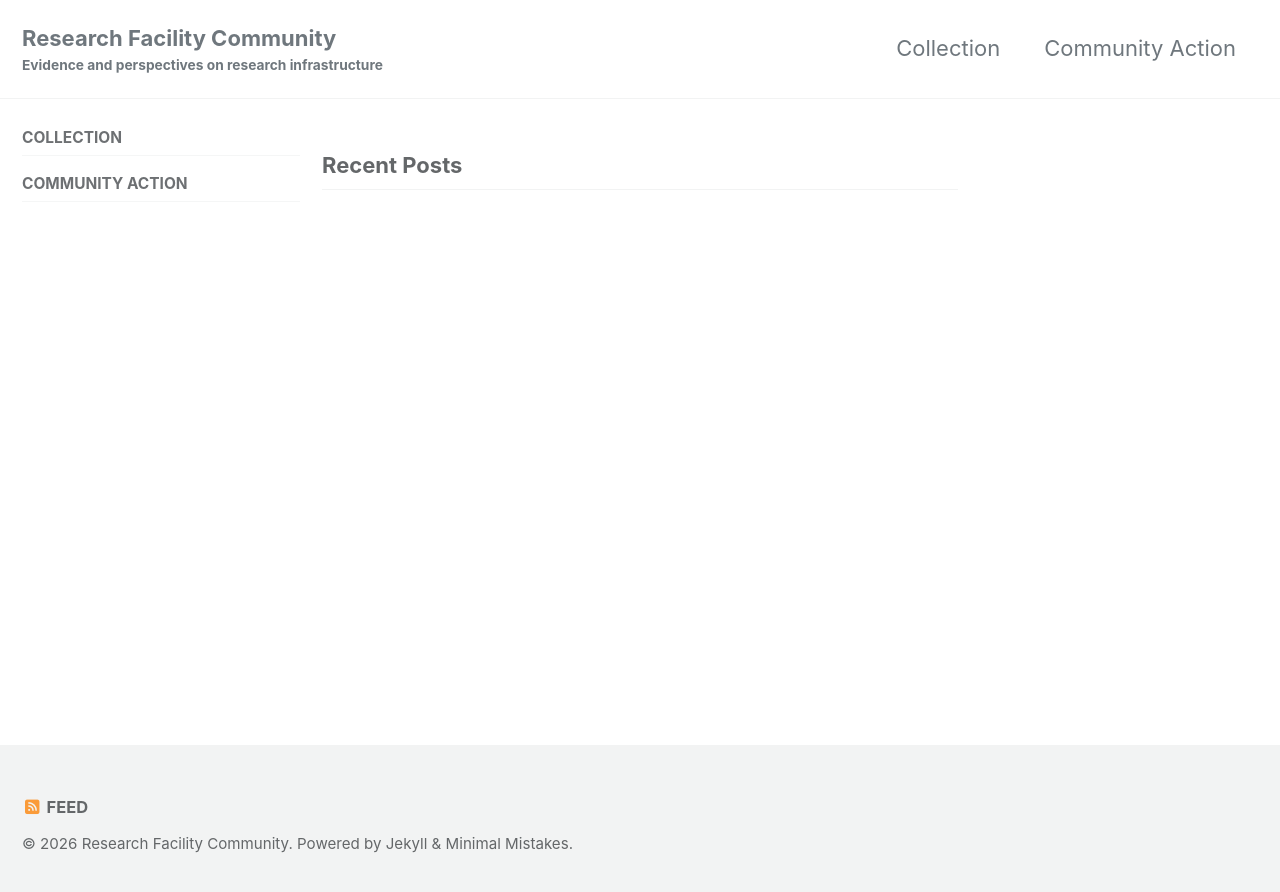
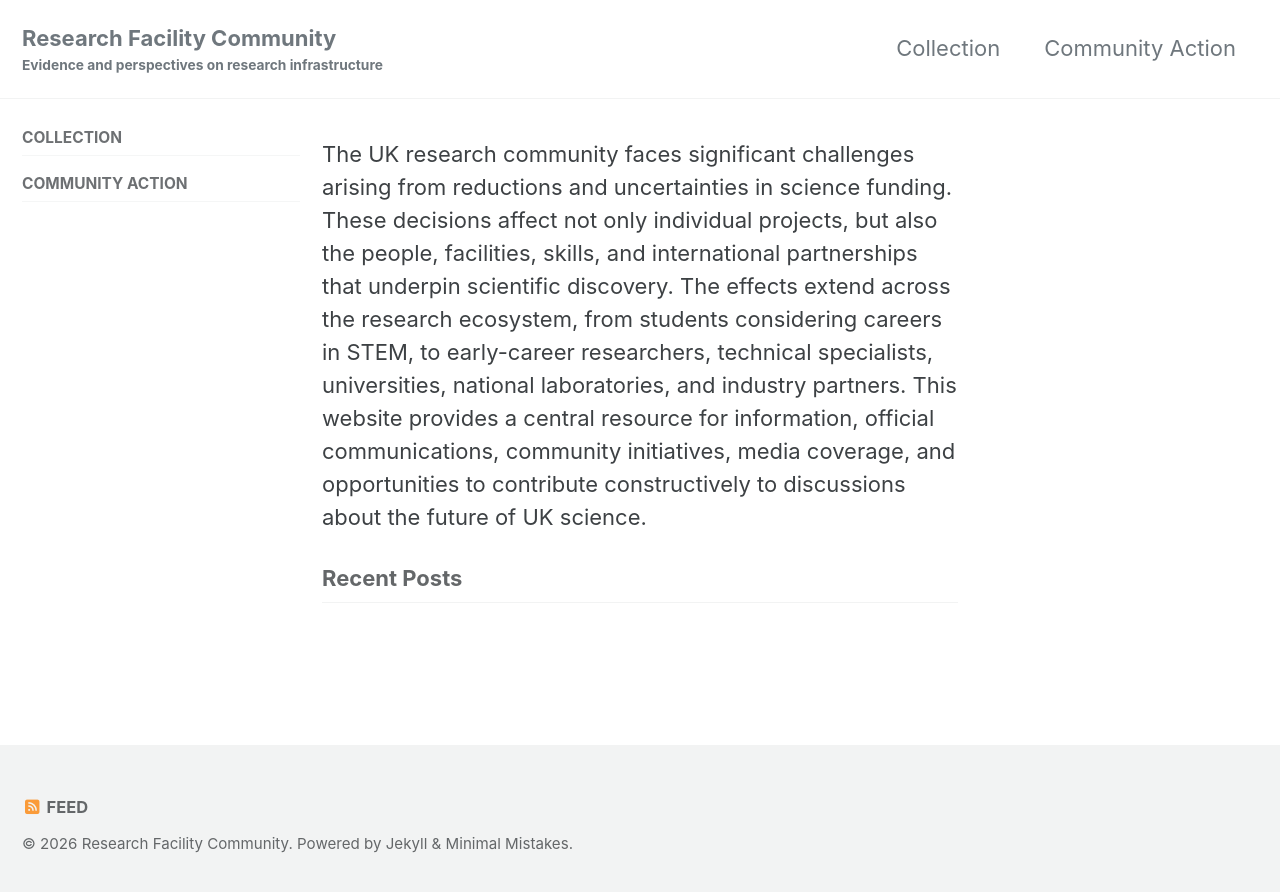
Before and after one commit to research-facilities-community/index, a Jekyll site: the page built from index.html, in a window 1280 px wide. Shown: the top 892 px of the page. Built offline with Jekyll 4.4.1, drawn with Linux system fonts in a browser that asks for light colours; cached includes are drawn as plain includes; the list of posts is cut into pages by our own code.

Commit message:
Update index.html with UK science funding information
Added content about challenges in UK science funding.

```diff
--- a/index.html
+++ b/index.html
@@ -5,3 +5,6 @@ author_profile: true
 sidebar:
   nav: "main"
 ---
+
+
+The UK research community faces significant challenges arising from reductions and uncertainties in science funding. These decisions affect not only individual projects, but also the people, facilities, skills, and international partnerships that underpin scientific discovery. The effects extend across the research ecosystem, from students considering careers in STEM, to early-career researchers, technical specialists, universities, national laboratories, and industry partners. This website provides a central resource for information, official communications, community initiatives, media coverage, and opportunities to contribute constructively to discussions about the future of UK science.
```
